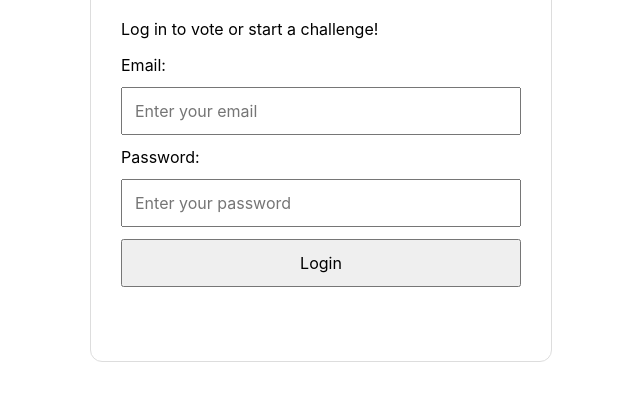
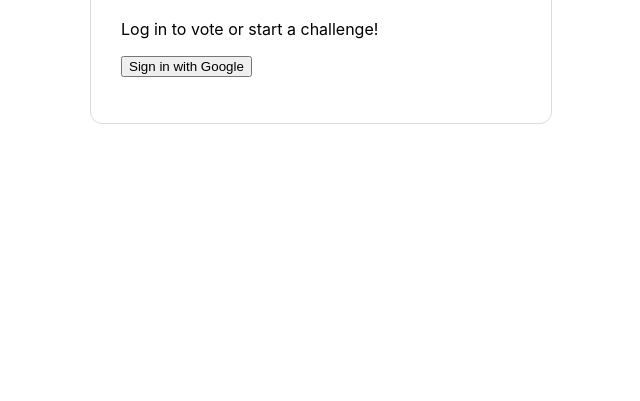
Before and after one commit to Sam10278/Weekly-Winner-, a plain HTML site: page frontend/pages/login.html in a window 1280 px wide. Shown: the part 213-614 px from the top of the page, without its empty margins (319-959 px from the left). Drawn offline with Linux system fonts and the light colour scheme.

Commit message:
edit the login page button

```diff
--- a/frontend/pages/login.html
+++ b/frontend/pages/login.html
@@ -4,7 +4,7 @@
 <head>
   <meta charset="UTF-8">
   <meta name="viewport" content="width=device-width, initial-scale=1.0">
-  <title>Login | Bracket App</title>
+  <title>Login | Weekly Winner</title>
   <link rel="stylesheet" href="../css/login.css">
   <link rel="stylesheet" href="../css/style.css">
 </head>
@@ -13,28 +13,9 @@
     <h1>Welcome to Weekly Winner!</h1>
     <p>Log in to vote or start a challenge!</p>
 
-    <form id="login-form">
-      <label for="email">Email: </label>
-      <input
-        type="email"
-        id="email"
-        placeholder="Enter your email"
-        autocomplete="email"
-        required
-      >
+    <button id="google-login-btn">Sign in with Google</button>
+    <p id="login-error" role="alert"></p>
 
-      <label for="password">Password: </label>
-      <input
-        type="password"
-        id="password"
-        placeholder="Enter your password"
-        autocomplete="current-password"
-        required
-      >
-
-      <button type="submit">Login</button>
-      <p id="login-error" role="alert"></p>
-    </form>
   </main>
 
   <script type="module" src="../js/auth.js"></script>
```
